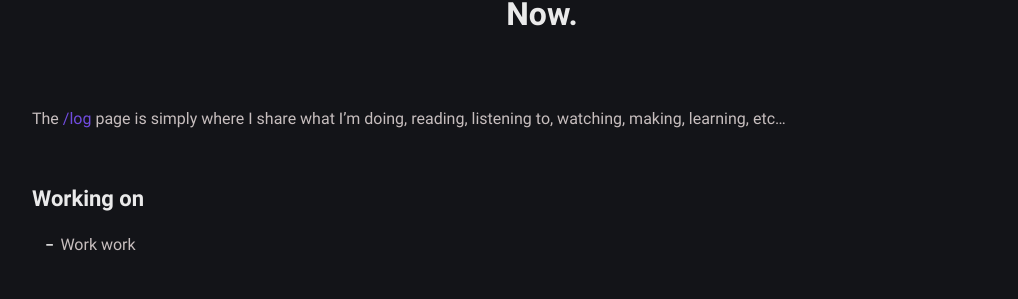
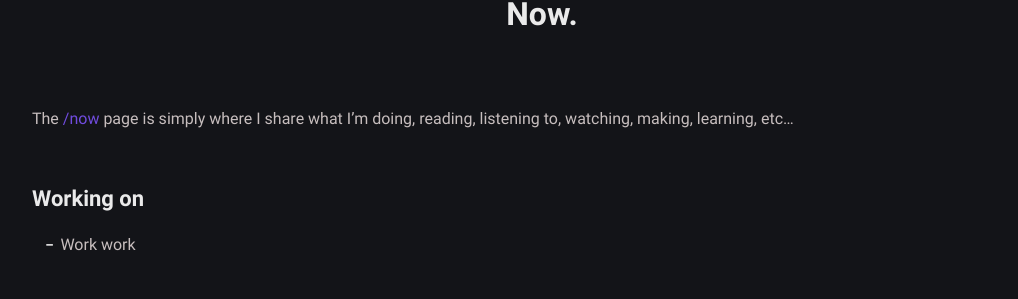
Before and after one commit to dadavidson/dadavidson-blog, a Jekyll site: the page built from now.md, in a window 1280 px wide. Shown: the part 197-496 px from the top of the page, without its empty margins (98-1116 px from the left). Built offline with Jekyll 4.4.1, drawn with Linux system fonts in a browser that asks for light colours.

Commit message:
Update now.md

```diff
--- a/now.md
+++ b/now.md
@@ -5,7 +5,7 @@
 weight: 3
 ---
 
-The [/log](/log) page is simply where I share what I'm doing, reading, listening to, watching, making, learning, etc…
+The [/now](/now) page is simply where I share what I'm doing, reading, listening to, watching, making, learning, etc…
 
 ## Working on
 
```
